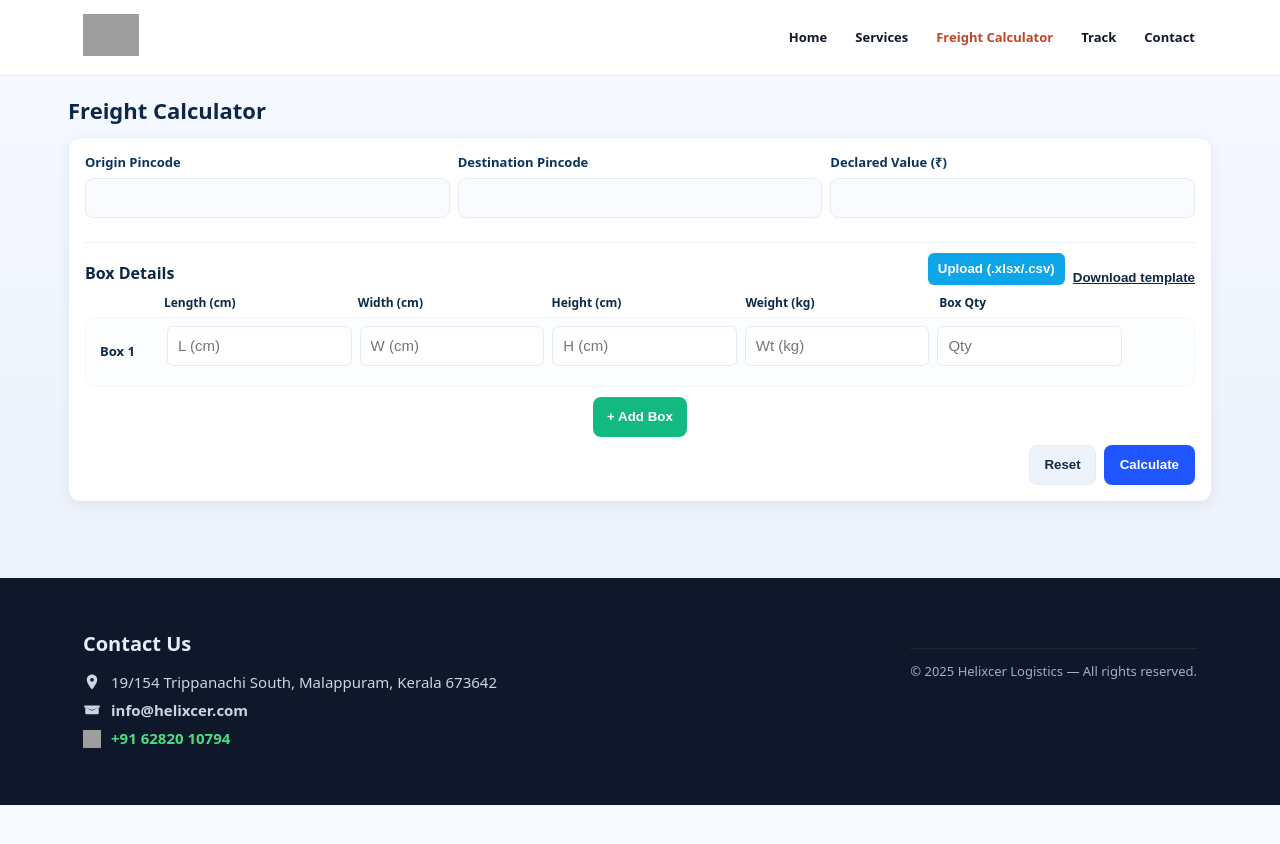
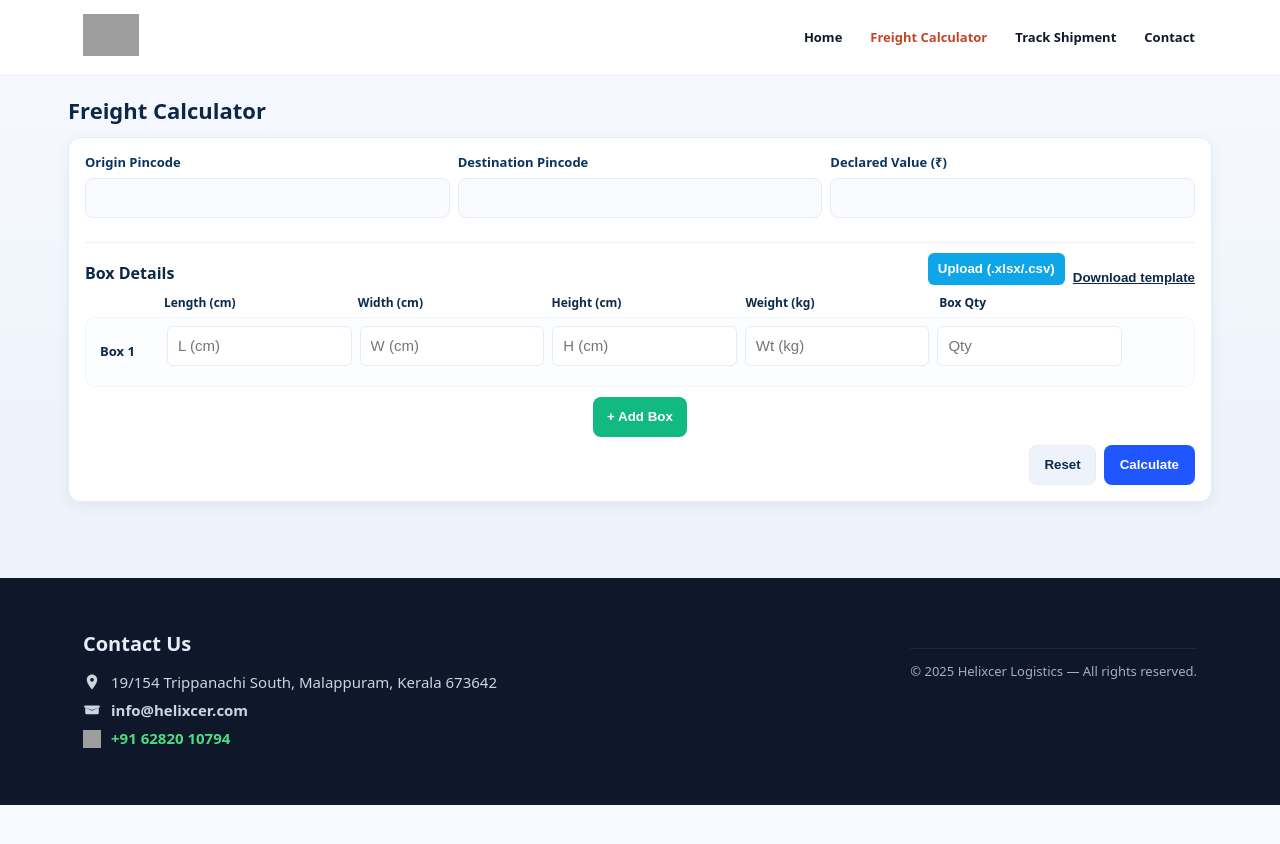
Before and after one commit to nisaran/helixcer-logistics, a Jekyll site: the page built from calculator/index.html, in a window 1280 px wide. Shown: the top 844 px of the page. Built offline with Jekyll 4.4.1, drawn with Linux system fonts in a browser that asks for light colours; grey boxes are pictures that could not be loaded.

Commit message:
Update header.html

```diff
--- a/_includes/header.html
+++ b/_includes/header.html
@@ -20,8 +20,6 @@
       <ul>
         <li><a href="{{ site.baseurl }}/" {% if page.url == "/" %}class="active"{% endif %}>Home</a></li>
 
-        <li><a href="{{ site.baseurl }}/#services">Services</a></li>
-
         <li>
           <a href="{{ site.baseurl }}/calculator/"
             {% if page.url == "/calculator/" %}class="active"{% endif %}>
@@ -32,7 +30,7 @@
         <li>
           <a href="{{ site.baseurl }}/track/"
             {% if page.url == "/track/" %}class="active"{% endif %}>
-            Track
+            Track Shipment
           </a>
         </li>
 
```
